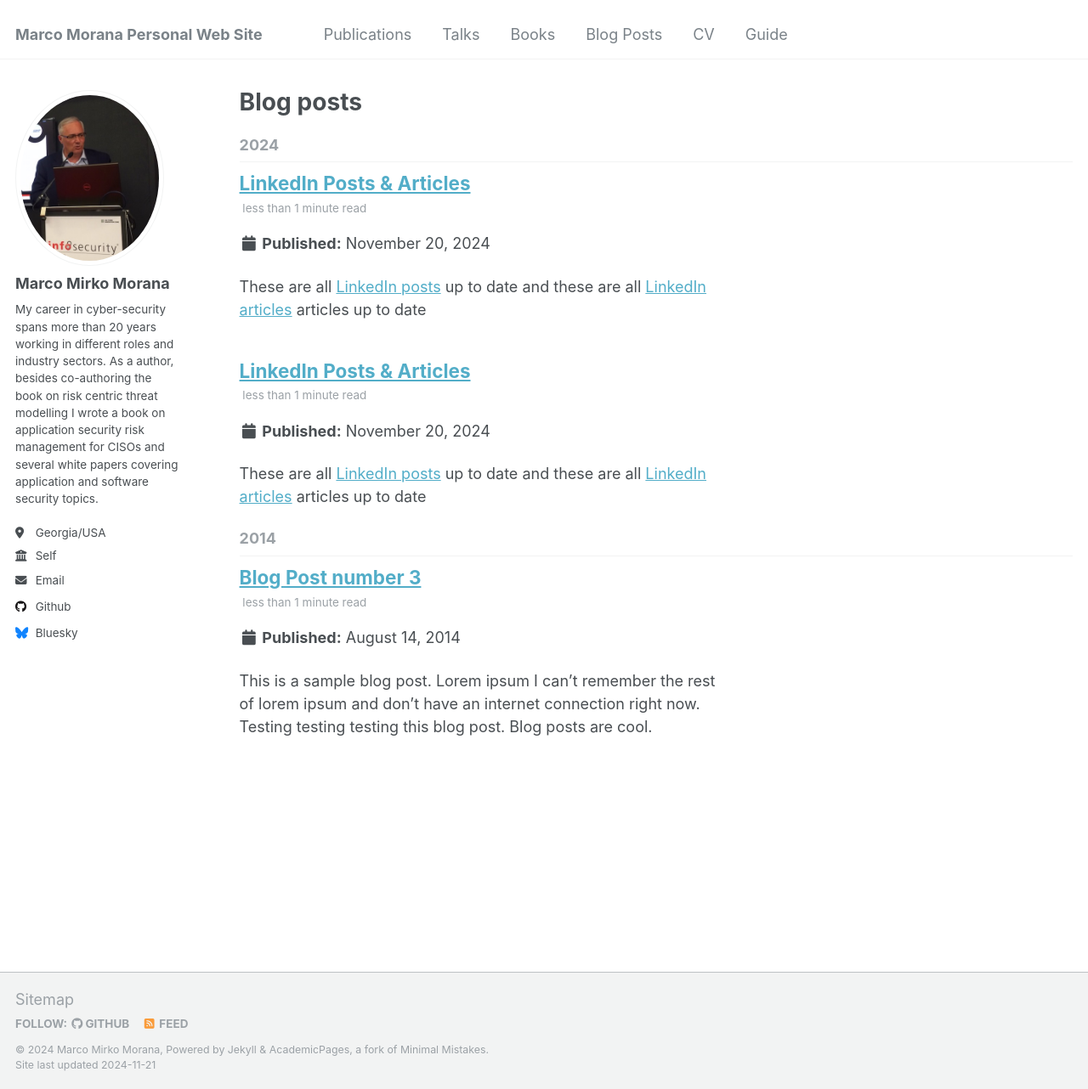
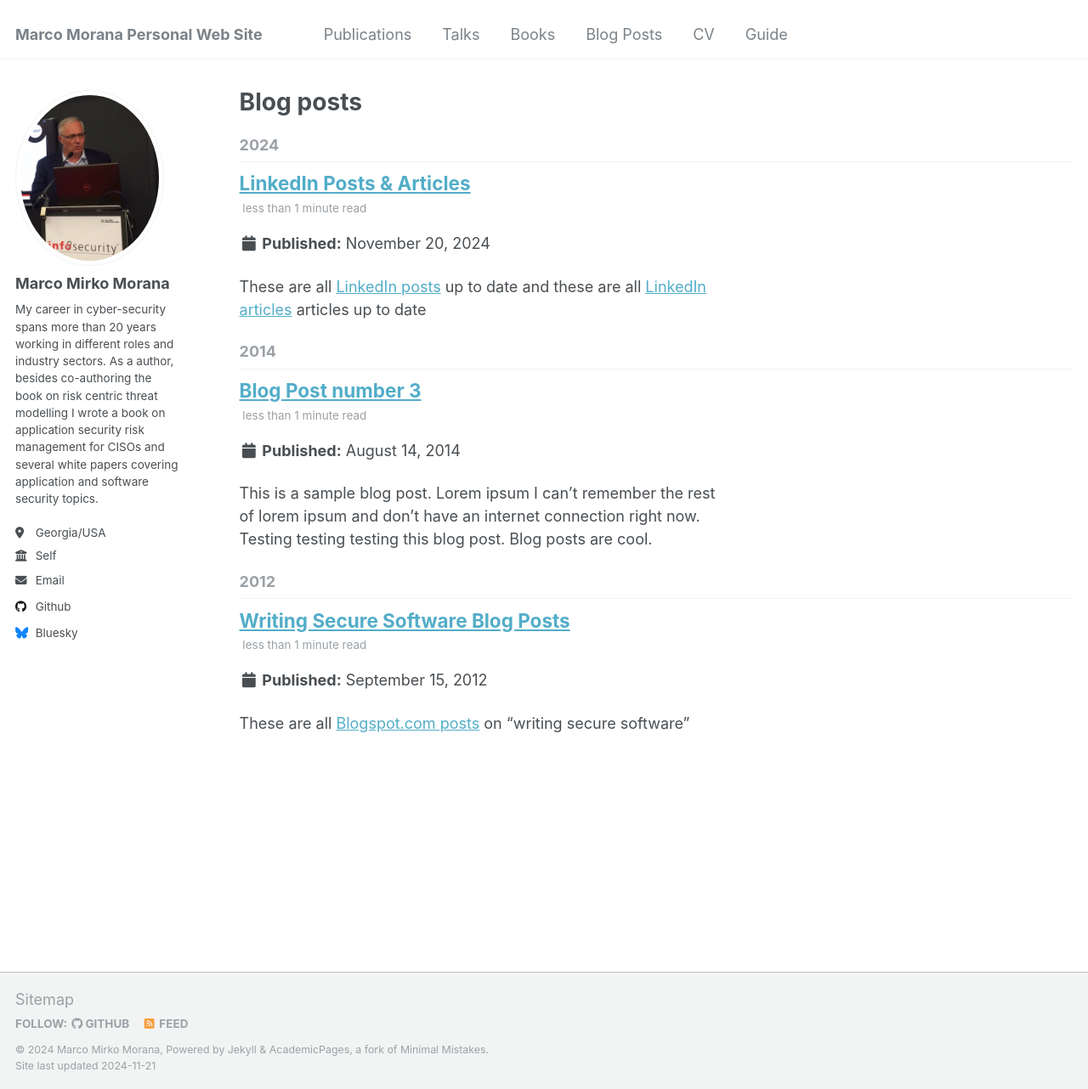
Before and after one commit to mmorana1/marcom, a Jekyll site: the page built from _pages/year-archive.html, in a window 1280 px wide and 1282 px high. Shown: the whole window at 85% size. Built offline with Jekyll 4.4.1, drawn with Linux system fonts in a browser that asks for light colours.

Commit message:
Update 2012-9-15-blog-post.md

```diff
--- a/_posts/2012-9-15-blog-post.md
+++ b/_posts/2012-9-15-blog-post.md
@@ -1,7 +1,7 @@
 ---
-title: 'LinkedIn Posts & Articles'
-date: 2024-11-20
-permalink: /posts/2024/11/blog-post/
+title: 'Writing Secure Software Blog Posts'
+date: 2012-9-15
+permalink: /posts/2012/9/blog-post/
 
 ---
-These are all [LinkedIn posts](https://www.linkedin.com/in/go4it/recent-activity/all/) up to date and these are all [LinkedIn articles](https://www.linkedin.com/in/go4it/recent-activity/articles/) articles up to date
+These are all [Blogspot.com posts](https://securesoftware.blogspot.com/) on "writing secure software"
```
